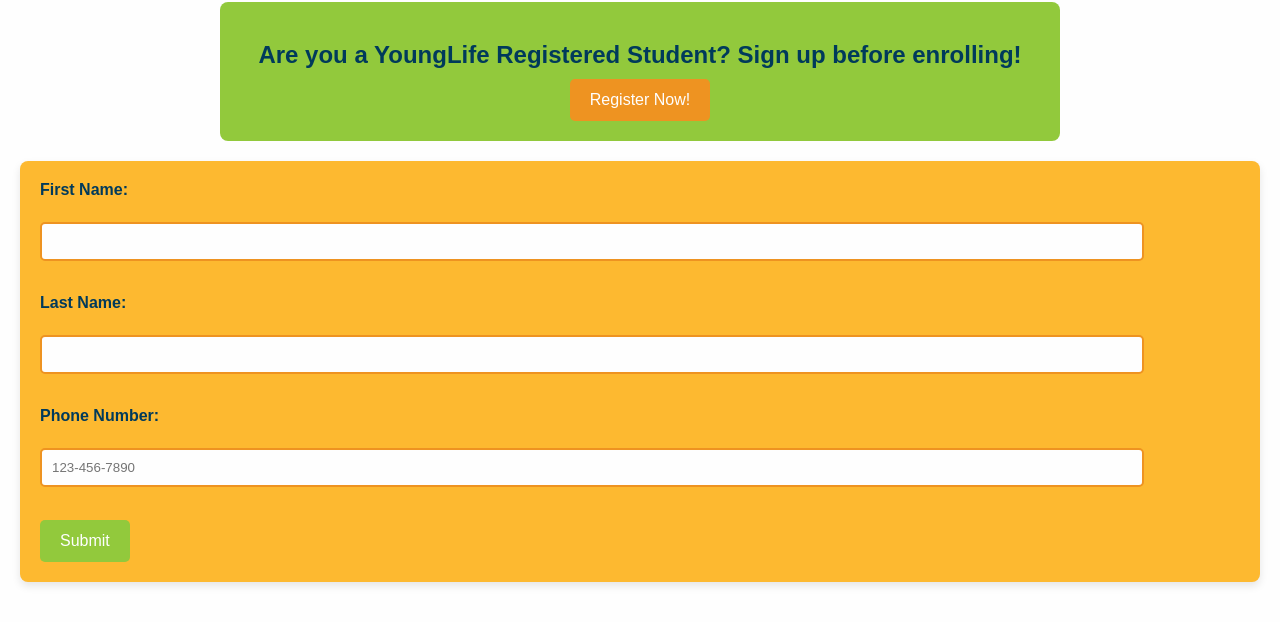
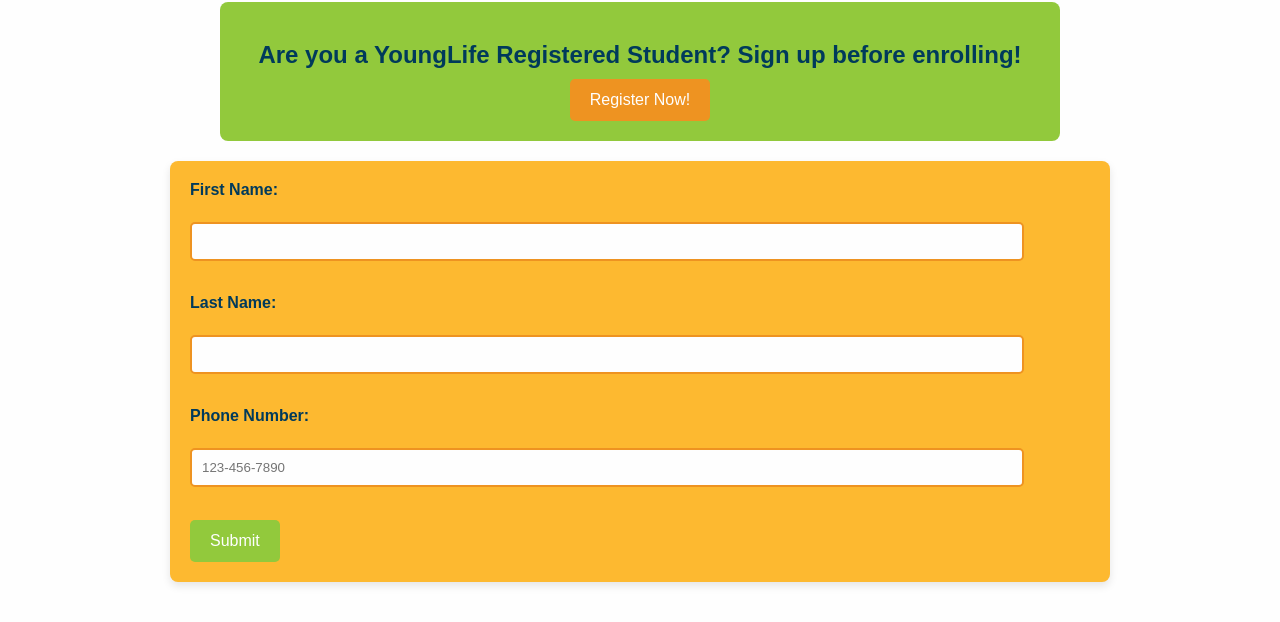
Before and after one commit to Etodo/Etodo.github.io, a website: page StuEnroll.html in a window 1280 px wide. Shown: the part 293-915 px from the top of the page. Drawn offline with Linux system fonts and the light colour scheme.

Commit message:
Update enrollcss.css

```diff
--- a/enrollcss.css
+++ b/enrollcss.css
@@ -7,7 +7,7 @@
 }
 
 form {
-    max-width: 2000px;
+    max-width: 900px;
     margin: 20px auto;
     padding: 20px;
     background-color: rgb(253, 185, 48);
@@ -78,7 +78,7 @@
     color: rgb(0, 58, 91);
 }
 
-/* Promo Banner */
+
 .promo-banner {
     background-color: rgb(253, 185, 48);
     text-align: center;
@@ -88,7 +88,7 @@
     font-size: 14px;
 }
 
-/* Main Header Section */
+
 .main-header {
     display: flex;
     justify-content: space-between;
@@ -149,7 +149,6 @@
     color: white;
 }
 
-/* Navigation Bar */
 .nav-bar {
     background-color: white;
     box-shadow: 0px 4px 6px rgba(0, 0, 0, 0.2);
```
